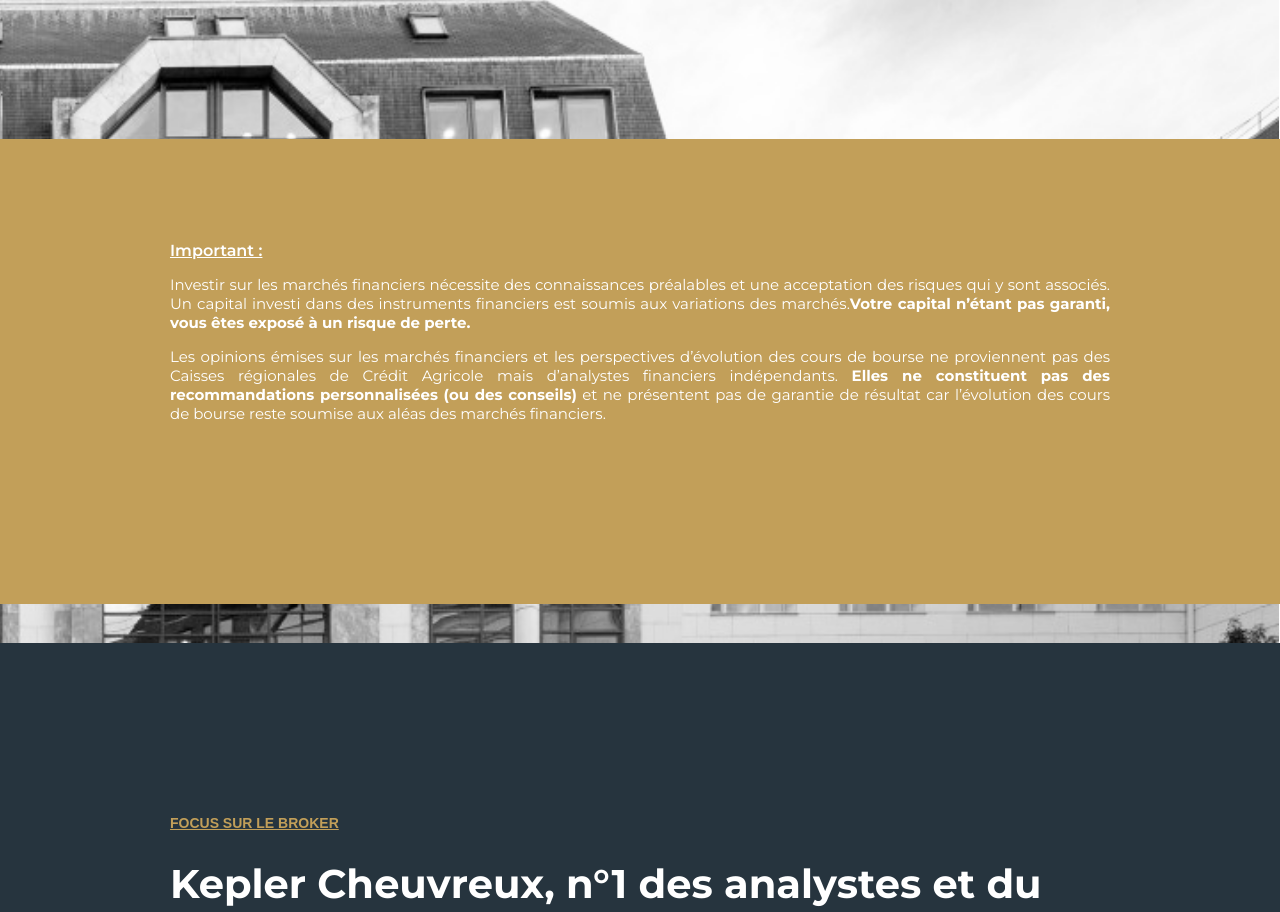
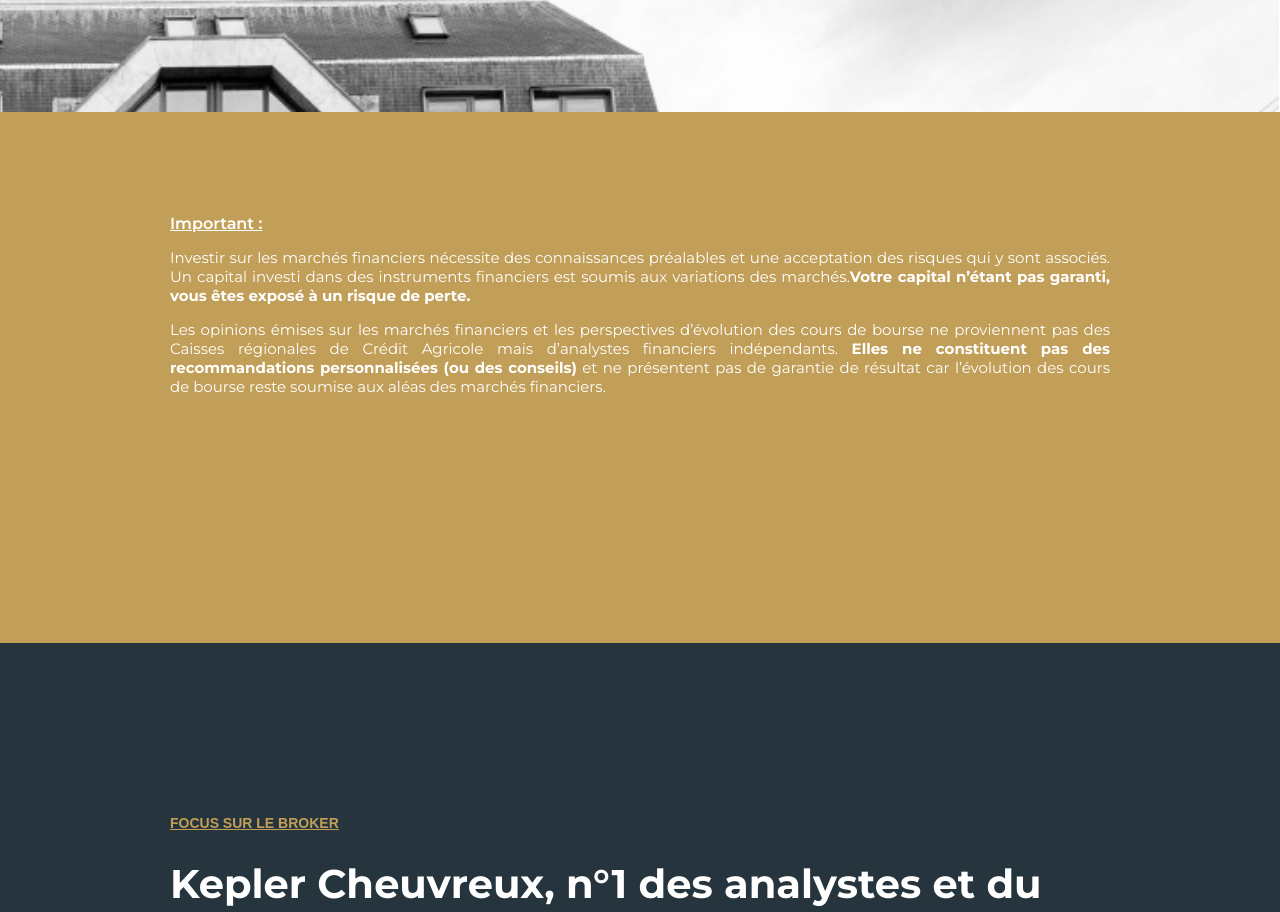
Before and after one commit to jpichon21/polebourse-landing, a plain HTML site: page index.html in a window 1280 px wide. Shown: the part 3139-4051 px from the top of the page. Drawn offline with Linux system fonts and the light colour scheme; a web font is replaced by a local one.

Commit message:
livraison client 11 10 2019

```diff
--- a/scss/breakpoints.scss
+++ b/scss/breakpoints.scss
@@ -1,2 +1,2 @@
 // BREAKPOINTS
-$breakpoints: (small: 568px, medium: 768px, tablet: 800px, large: 1058px, xlarge: 1280px, xxlarge: 1900px);
+$breakpoints: (small: 568px, medium: 768px, tablet: 800px, large: 1058px, xlarge: 1280px, hybrid: 1380px, xhybrid: 1480px, xxlarge: 1900px);
--- a/scss/main.scss
+++ b/scss/main.scss
@@ -193,7 +193,12 @@ $section4-padding-y: 7.97%;
     z-index: 10;
     margin-top: -29.87%;
     height: 22vw;
-
+    @include media ('<=xhybrid') {
+        margin-top: -31.87%;
+    }
+    @include media ('<=hybrid') {
+        margin-top: -34.87%;
+    }
     @include media('<=xlarge') {
         position: relative;
         display: block;
@@ -275,7 +280,7 @@ $section4-padding-y: 7.97%;
         width: 100%;
         height: 548px;
     }
-    @include media('<=tablet') {
+    @include media('<=small') {
         height: 248px;
     }
 }
@@ -376,12 +381,12 @@ $section4-padding-y: 7.97%;
         @include media('<=xlarge') {
             padding: $section4-padding;
             max-width: 100%;
-            //width: 75%;
-            position: relative;
             display: block;
-            top: 37%;
         }
-
+        @include media('<=xlarge') {
+            position: absolute;
+            bottom: 0px;
+        }
         background-color: $color-gold;
         color: white;
         padding-left: $section4-padding-x;
```
Also changed, not shown: css/main.css.
